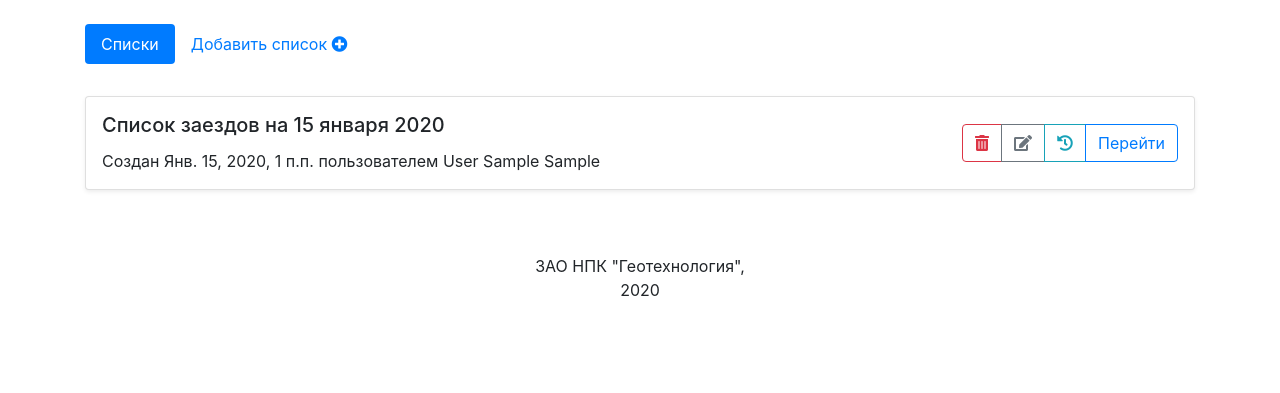
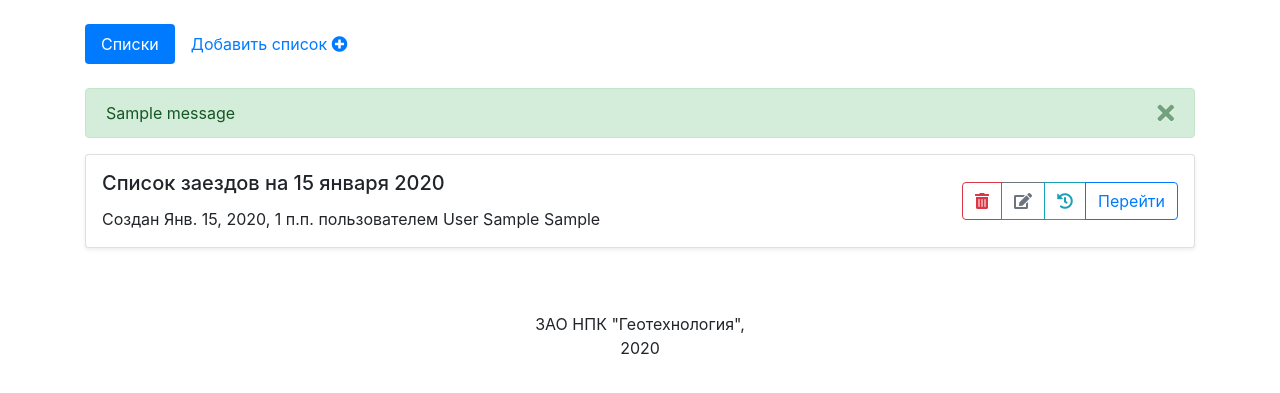
Before and after one commit to privategspot/movementcontrol, a Django app: a page that uses main/templates/main/facility-lists.html in a window 1280 px wide. Shown: the part 80-473 px from the top of the page. Run offline with Django 3.2, Linux system fonts and the light colour scheme; tables that the repository leaves empty hold one stand-in row (values such as "Sample post"); one stand-in notice (Sample message) is shown; some libraries are stand-ins or nearby versions.

Commit message:
Added messages about successful actions

```diff
--- a/main/templates/main/facility-lists.html
+++ b/main/templates/main/facility-lists.html
@@ -22,10 +22,23 @@
     </div>
   </div>
 
-  <div class="row mt-2">
+
+  <div class="row mt-4">
     <div class="col-md">
+      {% if messages %}
+      <ul class="list-unstyled">
+        {% for message in messages %}
+        <li class="alert alert-{{ message.tags }} alert-dismissible fade show" role="alert">
+          {{ message }}
+          <button type="button" class="close" data-dismiss="alert" aria-label="Закрыть">
+            <span aria-hidden="true"><i class="fas fa-times"></i></span>
+          </button>
+        </li>
+        {% endfor %}
+      </ul>
+      {% endif %}
       {% if movement_lists %}
-      <ul class="list-unstyled mt-4">
+      <ul class="list-unstyled">
         {% for movement_list in movement_lists %}
         <li class="mt-2">
             <div class="card shadow-sm">
--- a/main/views.py
+++ b/main/views.py
@@ -7,7 +7,7 @@ from django.urls import reverse
 from django.utils import timezone
 from django.core import serializers
 from django.shortcuts import get_object_or_404, get_list_or_404
-
+from django.contrib import messages
 from .models import FacilityObject, MovementEntry, Employee, MovementList,\
     MovementListHistory
 from .forms import CreateMovementEntryForm, CreateMovementListForm,\
@@ -96,6 +96,7 @@ class AddMovementList(FacilityMixin, FormView):
             scheduled_datetime=data["scheduled_datetime"],
             creator=self.request.user,
         )
+        messages.success(self.request, "Список успешно добавлен")
         return super().form_valid(form)
 
 
@@ -115,6 +116,10 @@ class DeleteMovementList(FacilityListMixin, DeleteView):
         context["facilities"] = self.all_facilities
         context["related_list"] = self.related_list
         return context
+
+    def post(self, request, *args, **kwargs):
+        messages.success(self.request, "Список успешно удалён")
+        return super().post(request, *args, **kwargs)
 
 
 class EditMovementList(FacilityListMixin, UpdateView):
@@ -157,6 +162,7 @@ class EditMovementList(FacilityListMixin, UpdateView):
             )
         )
         cur_list.scheduled_datetime = data["scheduled_datetime"]
+        messages.success(self.request, "Список успешно изменён")
         return super().form_valid(form)
 
 
@@ -254,6 +260,7 @@ class FacilityAddMovementEntry(FacilityListMixin, FormView):
             creator=self.request.user,
             employee=employee,
         )
+        messages.success(self.request, "Запись успешно добавлена")
         return super().form_valid(form)
 
 
```
